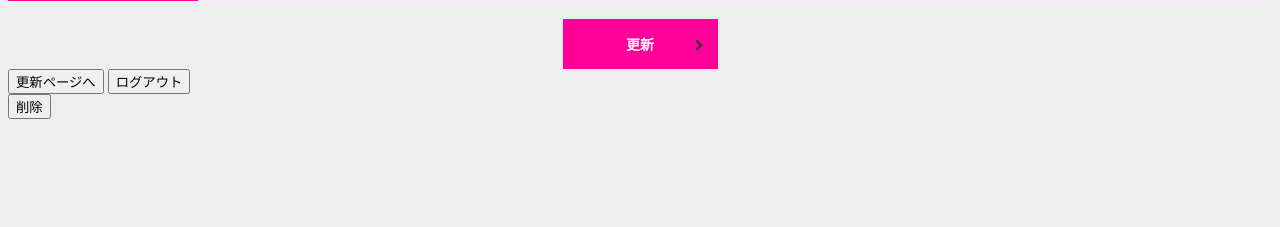
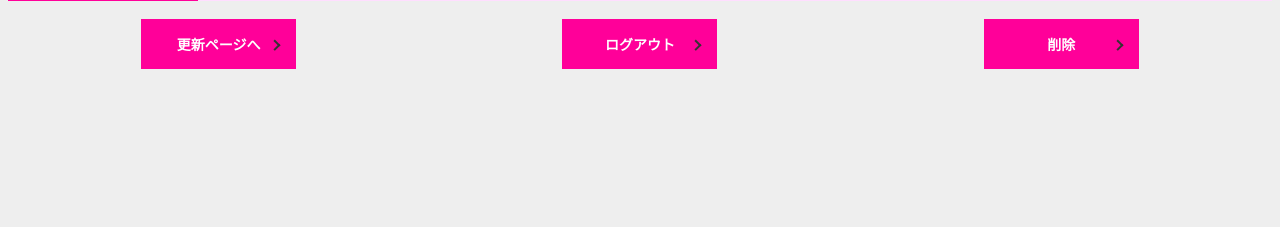
Before and after one commit to satodaisuke1975qrl/group_b, a Django app: page /mypage/1/ in a window 1280 px wide. Shown: the part 308-535 px from the top of the page. Run offline with Django 4.2, Linux system fonts and the light colour scheme; a user stored in the database is signed in; data comes from the database, SQL or seed files in the repository; some libraries are stand-ins or nearby versions.

Commit message:
formにCSSを適用するための準備

```diff
--- a/tv_listing/conf/settings.py
+++ b/tv_listing/conf/settings.py
@@ -31,6 +31,7 @@ ALLOWED_HOSTS = []
 # Application definition
 
 INSTALLED_APPS = [
+    'widget_tweaks',
     'tvasahi.apps.TvasahiConfig',
     'django.contrib.admin',
     'django.contrib.auth',
--- a/tv_listing/templates/base.html
+++ b/tv_listing/templates/base.html
@@ -223,6 +223,26 @@
             background: white;
         }
 
+        .btn form {
+            display: flex;
+            justify-content: center;
+            align-items: center;
+            position: relative;
+            width: 155px;
+            height: 50px;
+            color: #333;
+            font-size: 14px;
+            font-weight: 700;
+            text-decoration: none;
+            transition: 0.1s;
+            color: white;
+            background-color: #ff0099;
+        }
+
+        .btn form:hover {
+            color: white;
+        }
+
 
     </style>
 </head>
--- a/tv_listing/templates/tvasahi/mypage.html
+++ b/tv_listing/templates/tvasahi/mypage.html
@@ -37,18 +37,17 @@
 
 <br>
 
-<div class="btn btndetail" style="display: flex; justify-content: center;">
-    <a href="{% url 'tvasahi:user_update' customuser.pk %}">更新</a>
+
+<div class="btn btndetail" style="display: flex; justify-content: space-around;">
+    <a href="{% url 'tvasahi:user_update' customuser.pk %}" >更新ページへ</a>
+    <a href="msgdsp1()" >ログアウト</a>
+
+    <form name="delete" method="post" action="{% url 'tvasahi:user_delete' customuser.pk %}">
+        {% csrf_token %}
+        <a href="msqdsp2()" >削除</a>
+    </form>
 </div>
 
-
-
-<input type="button" onclick="location.href='{% url 'tvasahi:user_update' customuser.pk %}'" value="更新ページへ">
-<input type="button" onclick="msgdsp1()" value="ログアウト">
-<form name="delete" method="post" action="{% url 'tvasahi:user_delete' customuser.pk %}">
-    {% csrf_token %}
-    <button type="button" class="btn btn-danger" onclick="msgdsp2()" >削除</button>
-</form>
 <!--<input type="button" onclick="msgdsp2()" value="削除">-->
 
 {% endblock %}
```
Also changed, not shown: tv_listing/templates/tvasahi/user_update.html (+17 -5 lines).
